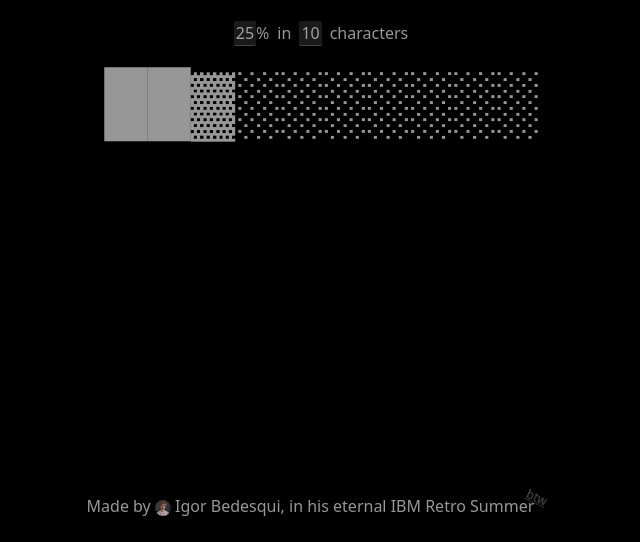
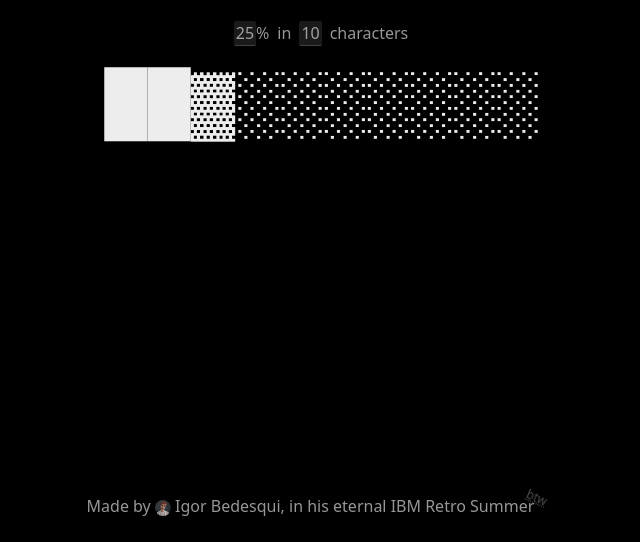
Before and after one commit to bdsqqq/things, an Astro site in the folder apps/bartm-site/: page / in a window 1280 px wide. Shown: the part 258-800 px from the top of the page, without its empty margins (319-959 px from the left). Built offline with nearby package versions, Linux system fonts and the light colour scheme; Astro itself is replaced by a stand-in of ours; no server answers.

Commit message:
feat(bartm-site): alphaless text color for bar characters, fix ugly overlaps

```diff
--- a/apps/bartm-site/src/components/dynamicBarWithInput.tsx
+++ b/apps/bartm-site/src/components/dynamicBarWithInput.tsx
@@ -54,7 +54,7 @@ export const InputAndBar = () => {
         characters
       </div>
       {/* 3.815 rem gets us 20 chars max per row in big screens */}
-      <span class="text-[3.815rem] leading-tight center break-all whitespace-pre-line">
+      <span class="text-[3.815rem] leading-tight text-gray-12 center break-all whitespace-pre-line">
         {bar(safePercentage(percentage()), safeWidth(width()))}
       </span>
     </div>
```
